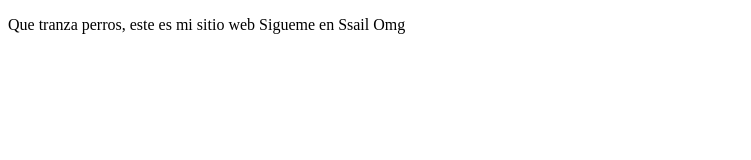
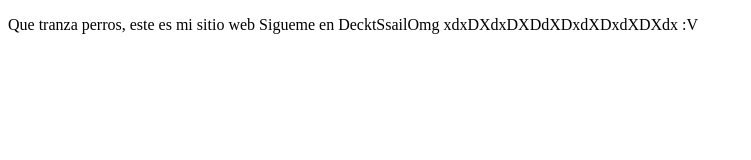
Before and after one commit to DecktSsailOmg/personalProjects, a plain HTML site: page index.html in a window 1280 px wide. Shown: the whole page, without its empty margins (0-751 px from the left). Drawn offline with Linux system fonts and the light colour scheme.

Commit message:
Agrege xds jaja

```diff
--- a/index.html
+++ b/index.html
@@ -10,7 +10,8 @@
 <body>
     <p>
         Que tranza perros, este es mi sitio web
-        Sigueme en Ssail Omg
+        Sigueme en DecktSsailOmg
+            xdxDXdxDXDdXDxdXDxdXDXdx :V
     </p>
 </body>
 </html>
```
